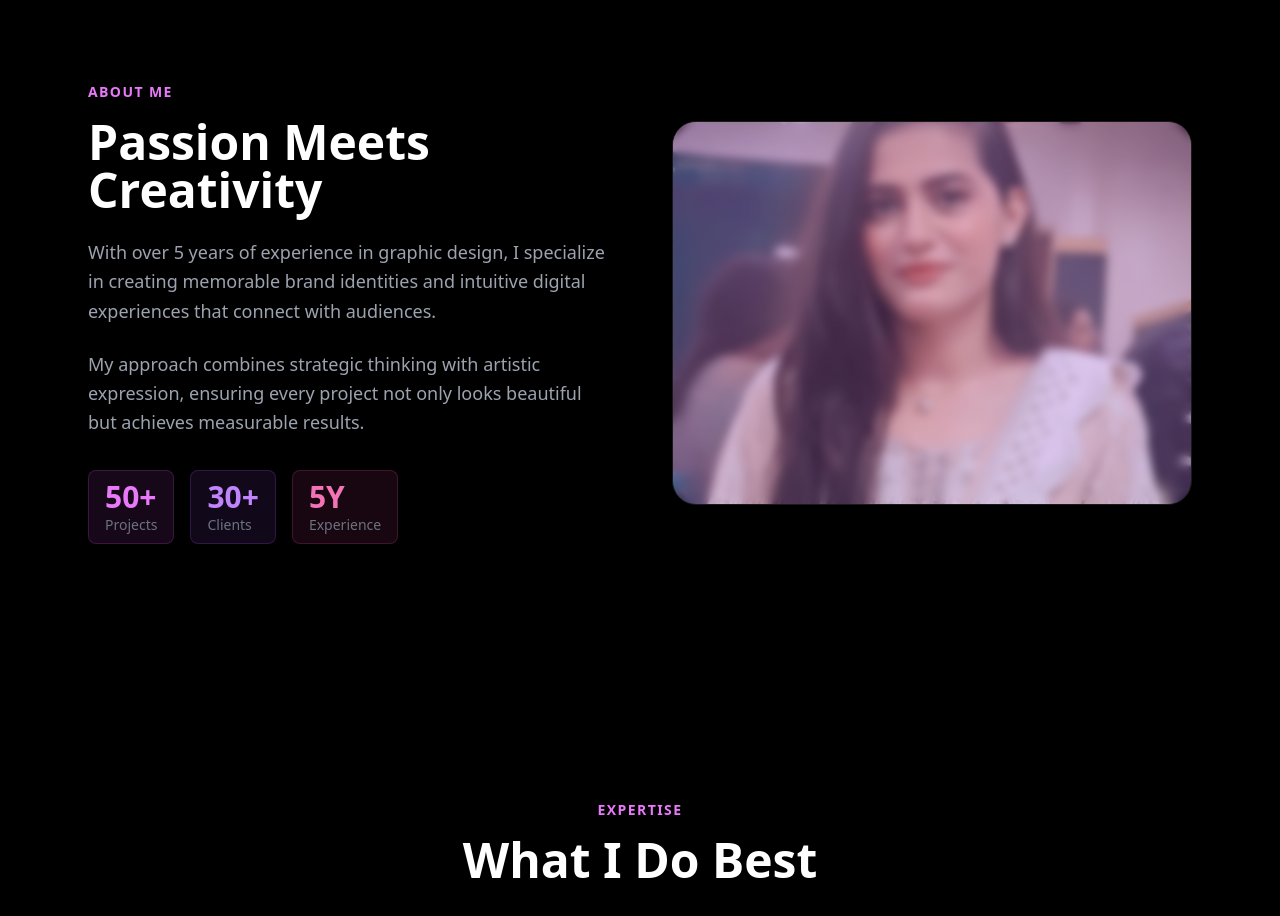
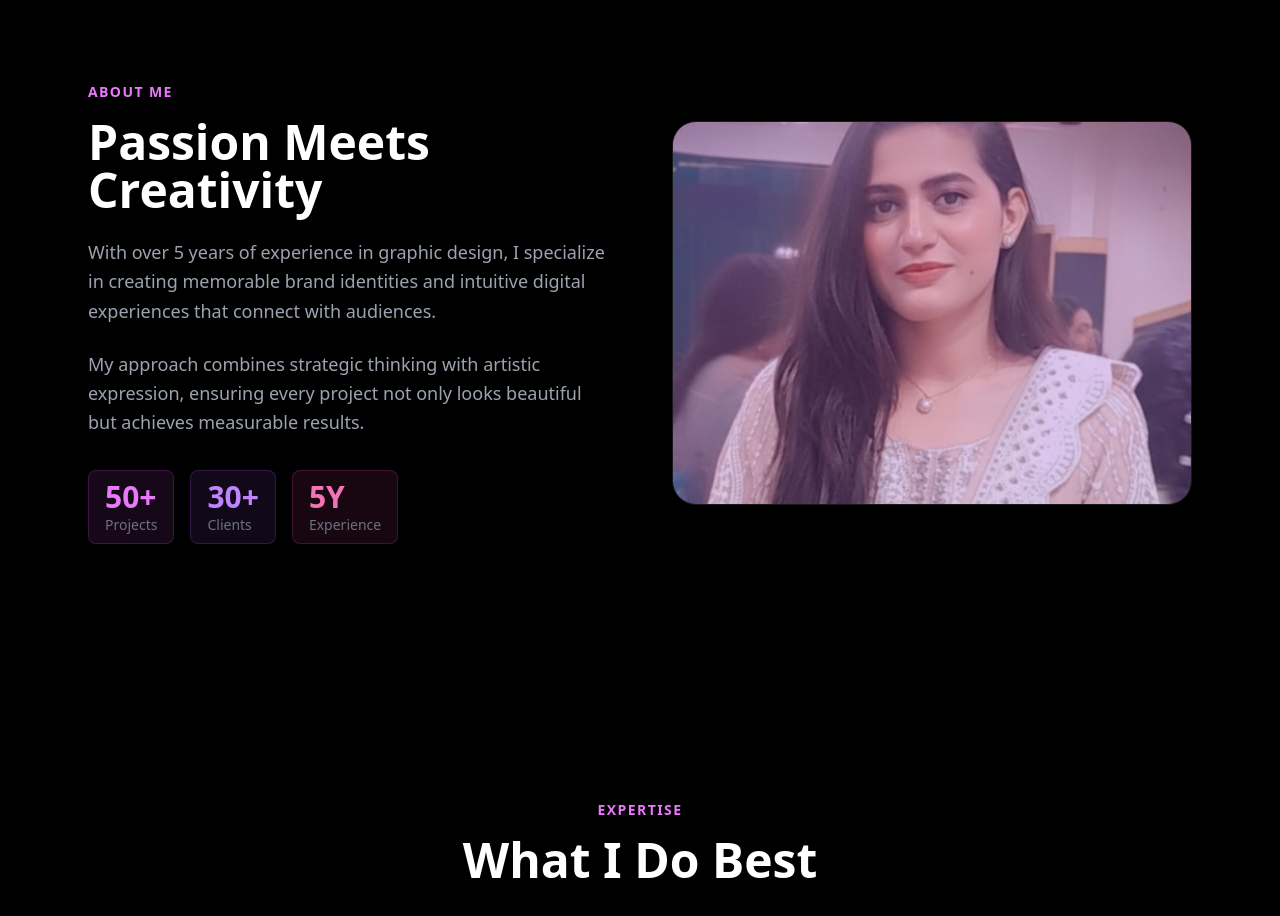
Before and after one commit to minahilanwar18-ops/portfolio, a Next.js app: page / in a window 1280 px wide. Shown: the part 960-1876 px from the top of the page. Built offline with nearby package versions, Linux system fonts and the light colour scheme.

Commit message:
Update page.jsx

```diff
--- a/app/page.jsx
+++ b/app/page.jsx
@@ -258,7 +258,7 @@ export default function Page() {
                   }}
                 />
                 {/* Gradient Overlay */}
-                <div className="absolute inset-0 bg-gradient-to-br from-fuchsia-600/20 to-purple-600/20 backdrop-blur-sm" />
+                <div className="absolute inset-0 bg-gradient-to-br from-fuchsia-600/20 to-purple-600/20" />
               </div>
             </div>
           </motion.div>
```
